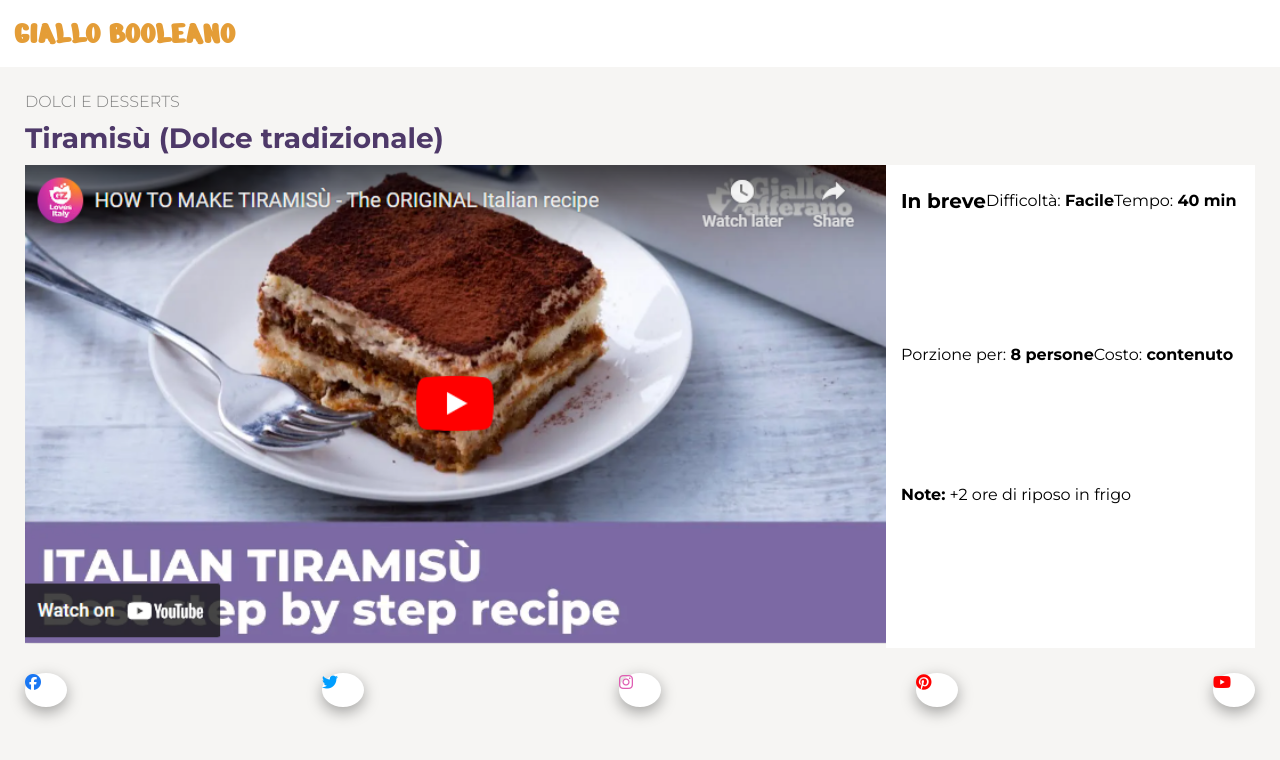
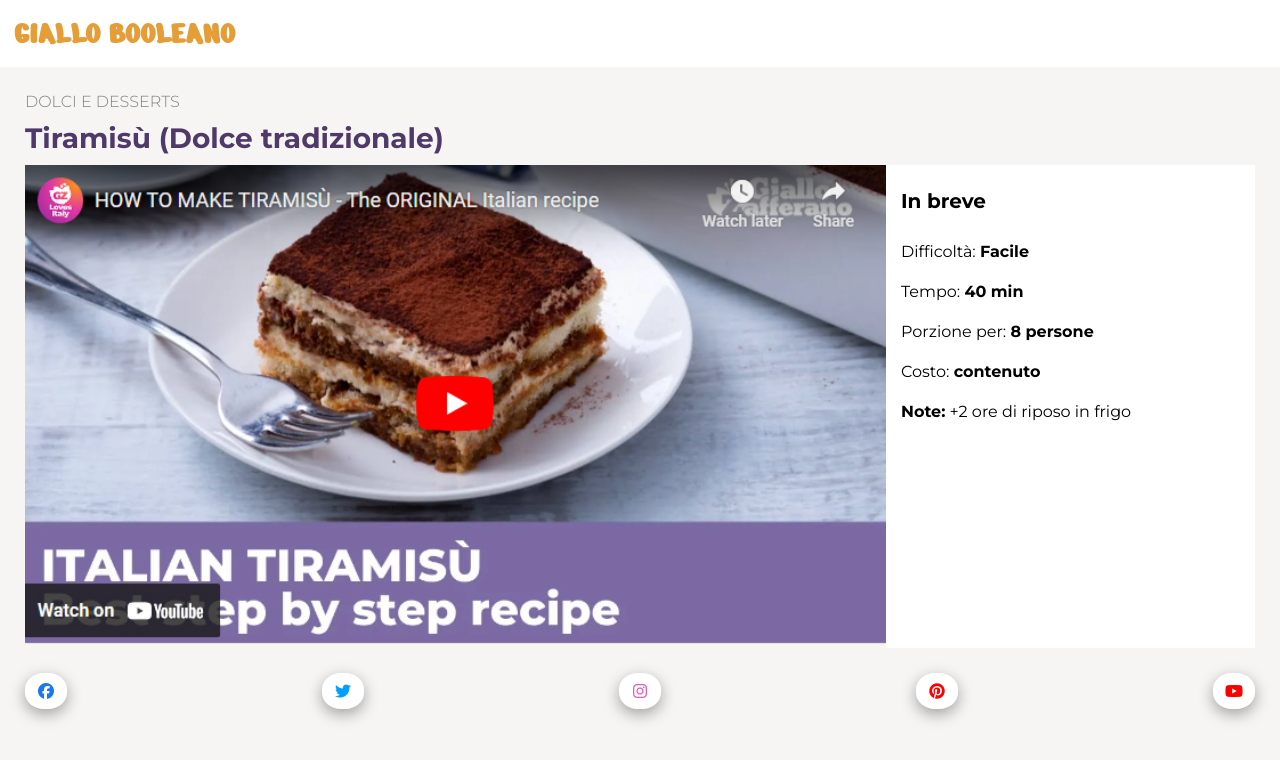
Before and after one commit to Alessandro-Frisone/htmlcss-responsive-layout, a plain HTML site: page index.html in a window 1280 px wide. Drawn offline with Linux system fonts and the light colour scheme.

Commit message:
fix: first section list

```diff
--- a/css/style.css
+++ b/css/style.css
@@ -126,10 +126,13 @@ img{
 
 .circle {
     background: white;
-    border-radius: 50%;
+    border-radius: 45%;
     width: 42px;
-    height: 34px;
+    height: 36px;
     box-shadow: rgba(0, 0, 0, 0.35) 0px 5px 15px;
+    display: flex;
+    justify-content: center;
+    align-items: center;
 }
 
 
@@ -169,8 +172,11 @@ img{
     .intro h2 span{
         display: inline;
     }
-    .col-detail{
+    .info-container{
         display: flex;
+    }
+    .information {
+        width: calc(100% / 3);
     }
 }
 
@@ -178,9 +184,15 @@ img{
     .col-video{
         width: 70%;
     }
-
     .col-detail{
         width: 30%;
         flex-wrap: wrap;
     }
+    .info-container{
+        display: block;
+        line-height: 2.5em;
+    }
+    .information {
+        width: auto;
+    }
 }
--- a/index.html
+++ b/index.html
@@ -30,11 +30,15 @@
                 </div>
                 <div class="col-detail">
                     <p><strong>In breve</strong></p>
-                    <div>Difficoltà: <strong>Facile</strong></div>
-                    <div>Tempo: <strong>40 min</strong></div>
-                    <div>Porzione per: <strong>8 persone</strong></div>
-                    <div>Costo: <strong>contenuto</strong></div>
-                    <div><strong>Note:</strong> +2 ore di riposo in frigo</div>
+                    <div class="info-container">
+                        <div class="information">Difficoltà: <strong>Facile</strong></div>
+                        <div class="information">Tempo: <strong>40 min</strong></div>
+                        <div class="information">Porzione per: <strong>8 persone</strong></div>
+                    </div>
+                    <div class="info-container">
+                        <div class="information">Costo: <strong>contenuto</strong></div>
+                        <div class="information"><strong>Note:</strong> +2 ore di riposo in frigo</div>
+                    </div>
                 </div>
             </div>
             <div class="link-social">
```
